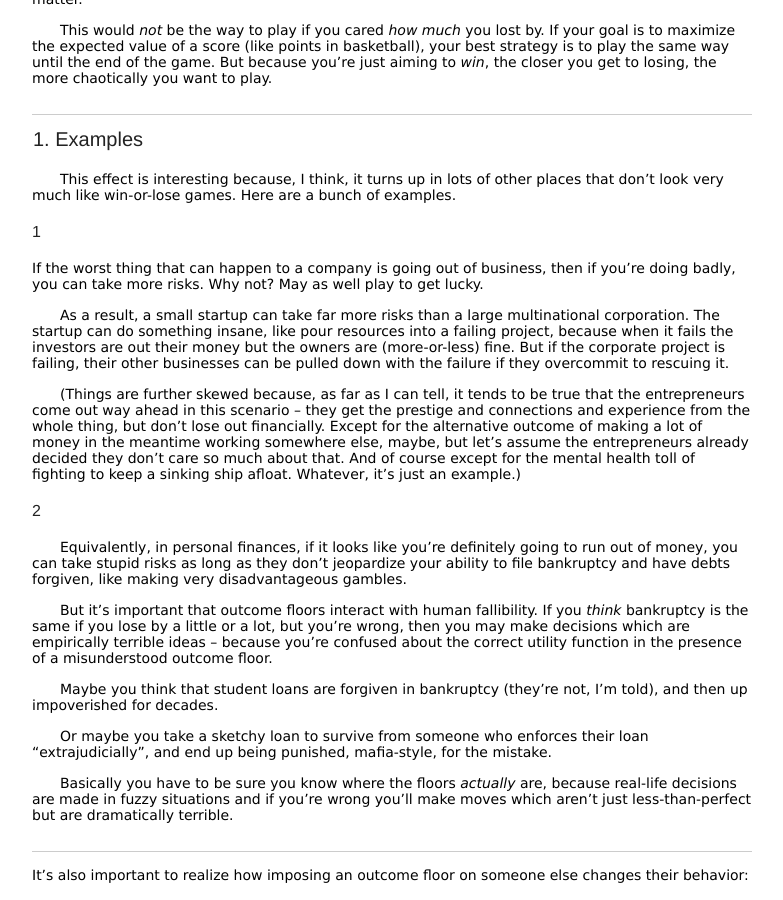
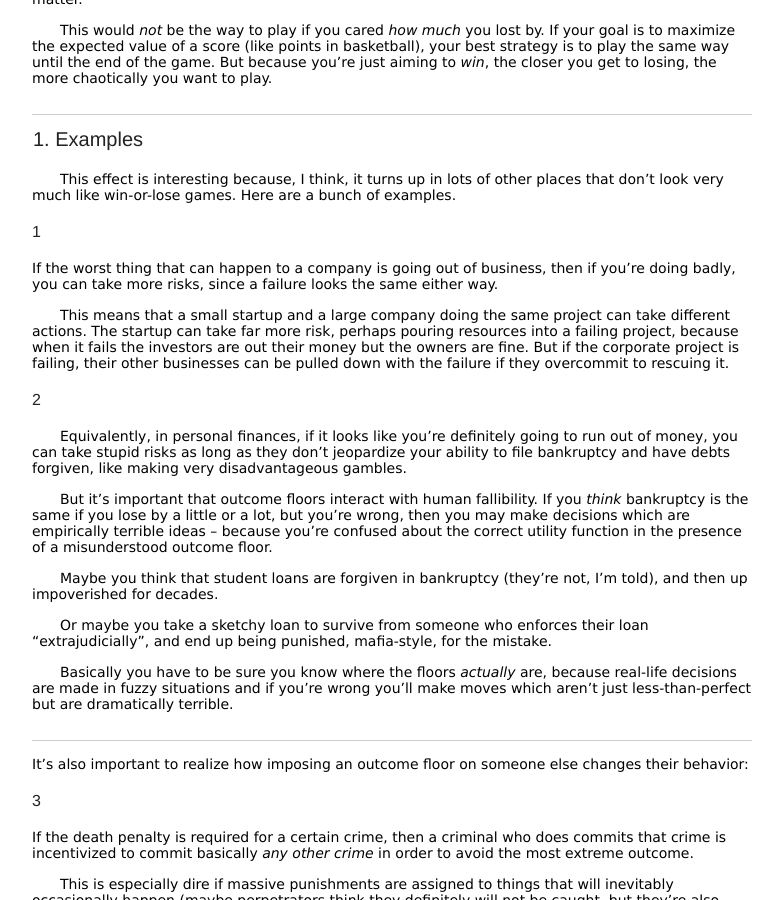
Before and after one commit to ajakaja/ajakaja.github.io, a Jekyll site: the page built from _cache/chaos-under-pressure.md, in a window 1280 px wide and 900 px high, scrolled down 502 px. Shown: the whole window, without its empty margins (248-1031 px from the left). Built offline with Jekyll 4.4.1, drawn with Linux system fonts in a browser that asks for light colours; nearby versions of some CDN libraries; library files that are not in the unit come from our copies; some of the changed text lies outside the part shown.

```diff
--- a/_posts/2018-11-01-chaos-under-pressure.md
+++ b/_cache/chaos-under-pressure.md
@@ -34,12 +34,9 @@
 
 ### 1
 
-If the worst thing that can happen to a company is going out of business, then if you're doing badly, you can take more risks. Why not? May as well play to get lucky.
+If the worst thing that can happen to a company is going out of business, then if you're doing badly, you can take more risks, since a failure looks the same either way.
 
-As a result, a small startup can take far more risks than a large multinational corporation. The startup can do something insane, like pour resources into a failing project, because when it fails the investors are out their money but the owners are (more-or-less) fine. But if the corporate project is failing, their other businesses can be pulled down with the failure if they overcommit to rescuing it.
-{: .indent }
-
-(Things are further skewed because, as far as I can tell, it tends to be true that the entrepreneurs come out way ahead in this scenario -- they get the prestige and connections and experience from the whole thing, but don't lose out financially. Except for the alternative outcome of making a lot of money in the meantime working somewhere else, maybe, but let's assume the entrepreneurs already decided they don't care so much about that. And of course except for the mental health toll of fighting to keep a sinking ship afloat. Whatever, it's just an example.)
+This means that a small startup and a large company doing the same project can take different actions. The startup can take far more risk, perhaps pouring resources into a failing project, because when it fails the investors are out their money but the owners are fine. But if the corporate project is failing, their other businesses can be pulled down with the failure if they overcommit to rescuing it.
 {: .indent }
 
 ### 2
@@ -209,10 +206,10 @@
 
 ### 3
 
-There's yet another facet to this when _time pressure_ comes into play. Chess is usually played with a clock so games don't go on forever; regular tournmanents have time controls like "thirty minutes" or "an hour" for each player, but I mostly play online with about five minutes.
+Chess is usually played with a clock so games don't go on forever; regular tournmanents have time controls like "thirty minutes" or "an hour" for each player, but I mostly play online with about five minutes. And there's yet another facet to this when time pressure comes into play.
 {: .indent}
 
-When you run out of time, you lose -- even if you're winning by a lot. This changes the "optimal move calculus" once again. Now if you're behind you can try to play moves which _take a long time to deal with_; usually these are the moves which make things more complex. And when time is getting short, it becomes more optimal to _quickly make pretty-good moves_, rather than _slowly make optimal ones_ -- especially because you want to leave time banked up to deal with any surprising complexity later on.
+When you run out of time, you lose, even if your position on the board is winning by a lot. That means that if you're behind you can try to play moves which _take a long time to deal with_; usually these are the moves which make things more complex. And when time is getting short, it becomes more optimal to _quickly make pretty-good moves_, rather than _slowly make optimal ones_ -- especially because you want to leave time banked up to deal with any surprising complexity later on.
 {: .indent}
 
 With time pressure included, if you're behind you want to make your opponent have to think, while leaving yourself time to think when they make suboptimal moves due to running out of time to think. If you're ahead, you want to use your advantage both to make your opponent lose directly, and to use your advantage to force them into using more time.
```
